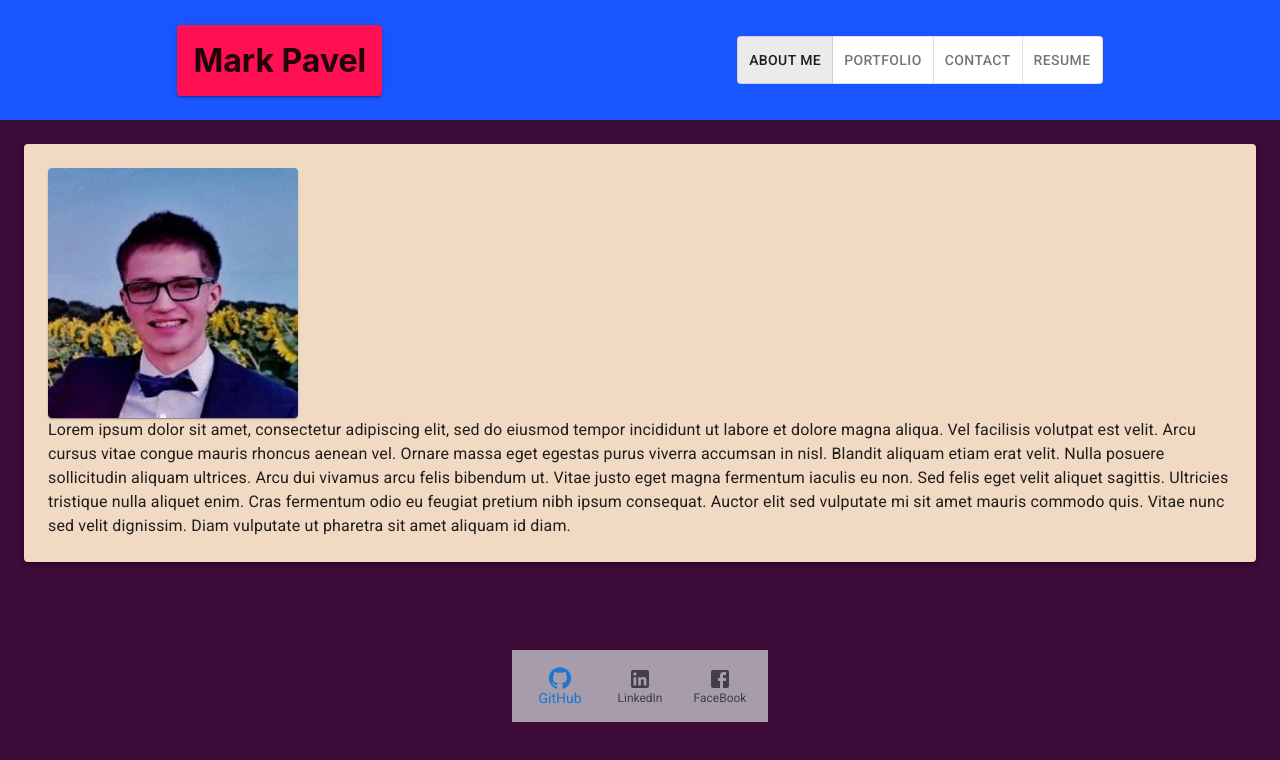
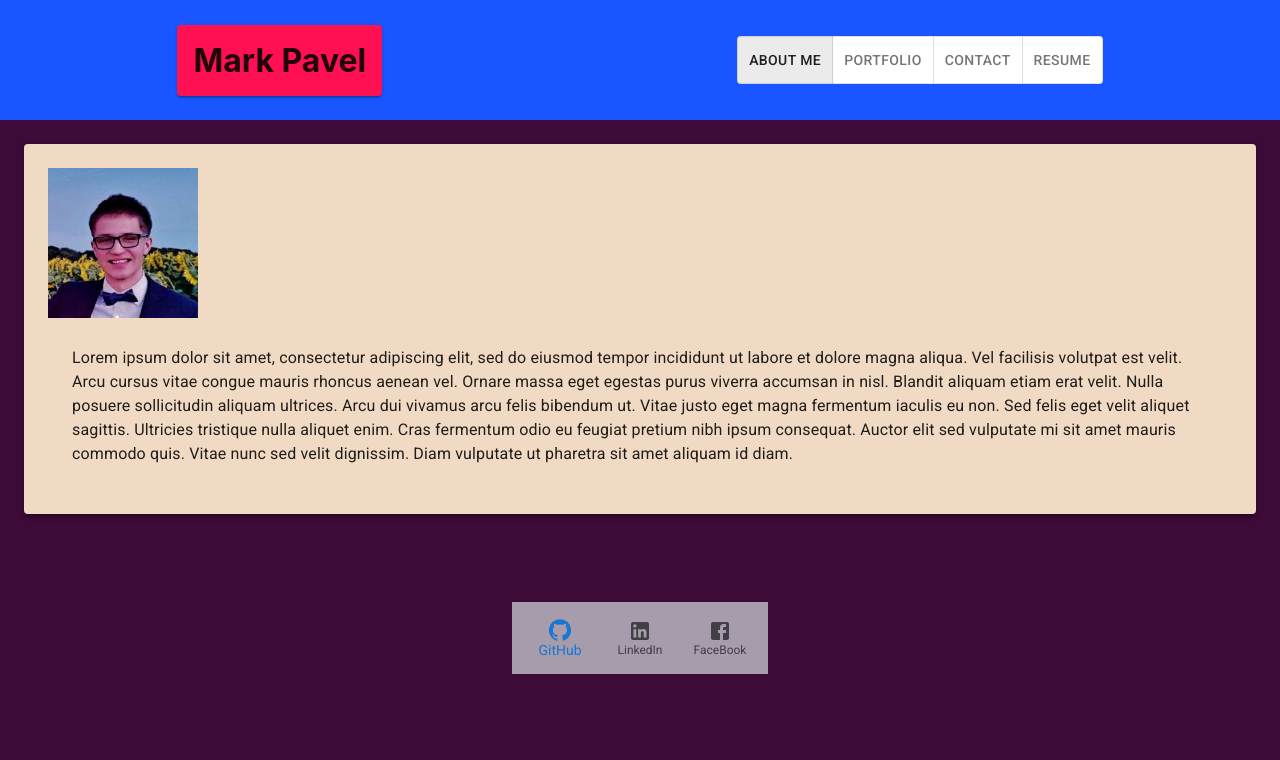
Before and after one commit to ProgrammingAStorm/react-portfolio, a React (Create React App) app: page / in a window 1280 px wide. Shown: the top 760 px of the page. Built offline with nearby package versions, Linux system fonts and the light colour scheme.

Commit message:
Added About Me Styling

```diff
--- a/src/components/AboutMe/index.js
+++ b/src/components/AboutMe/index.js
@@ -1,20 +1,41 @@
 import { Card, CardMedia, Typography } from '@mui/material';
+import Grid2 from "@mui/material/Unstable_Grid2/Grid2";
 import React from 'react';
 import me from '../../assets/images/me.jpg'
 
 export default function AboutMe() {
     return (
-        <section>
-            <Card sx={{ maxWidth: 250 }}>
-                <CardMedia
-                    component="img"
-                    image={me}
-                />
-            </Card>
+        <section style={{ display: 'flex' }}>
+            <Grid2 container>
+                <Grid2
+                    xs={12}
+                >
+                    <img
+                        src={me}
+                        alt='Mark Pavel'
+                        style={{
+                            maxWidth: 150
+                        }}
+                    />
+                </Grid2>
 
-            <Typography>
-                Lorem ipsum dolor sit amet, consectetur adipiscing elit, sed do eiusmod tempor incididunt ut labore et dolore magna aliqua. Vel facilisis volutpat est velit. Arcu cursus vitae congue mauris rhoncus aenean vel. Ornare massa eget egestas purus viverra accumsan in nisl. Blandit aliquam etiam erat velit. Nulla posuere sollicitudin aliquam ultrices. Arcu dui vivamus arcu felis bibendum ut. Vitae justo eget magna fermentum iaculis eu non. Sed felis eget velit aliquet sagittis. Ultricies tristique nulla aliquet enim. Cras fermentum odio eu feugiat pretium nibh ipsum consequat. Auctor elit sed vulputate mi sit amet mauris commodo quis. Vitae nunc sed velit dignissim. Diam vulputate ut pharetra sit amet aliquam id diam.
-            </Typography>
+                <Grid2
+                    xs={12}
+                >
+                    <Typography
+                        sx={[
+                            { flexShrink: 50 },
+                            { margin: '1.5rem' }
+                        ]}
+                    >
+                        Lorem ipsum dolor sit amet, consectetur adipiscing elit, sed do eiusmod tempor incididunt ut labore et dolore magna aliqua. Vel facilisis volutpat est velit. Arcu cursus vitae congue mauris rhoncus aenean vel. Ornare massa eget egestas purus viverra accumsan in nisl. Blandit aliquam etiam erat velit. Nulla posuere sollicitudin aliquam ultrices. Arcu dui vivamus arcu felis bibendum ut. Vitae justo eget magna fermentum iaculis eu non. Sed felis eget velit aliquet sagittis. Ultricies tristique nulla aliquet enim. Cras fermentum odio eu feugiat pretium nibh ipsum consequat. Auctor elit sed vulputate mi sit amet mauris commodo quis. Vitae nunc sed velit dignissim. Diam vulputate ut pharetra sit amet aliquam id diam.
+                    </Typography>
+                </Grid2>
+            </Grid2>
+
+
+
+
         </section>
     );
 };
--- a/src/components/Resume/index.js
+++ b/src/components/Resume/index.js
@@ -197,12 +197,6 @@ export default function Resume() {
                     </List>
                 </Grid2>
             </Grid2>
-
-
-
-
-
-
         </section>
     );
 };
```
